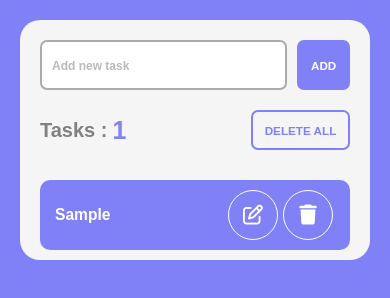
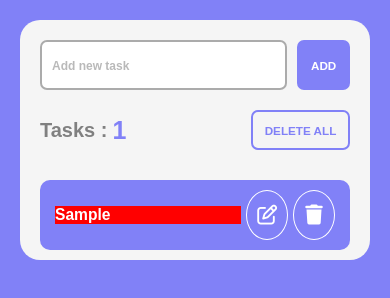
Before and after one commit to areseius/EA-GM2-todo, a plain HTML site: page index.html in a window 390 px wide. Both pictures are taken after typing "Sample" into the empty fields and a click on the button "ADD". Drawn offline with Linux system fonts and the light colour scheme.

Commit message:
little changes

```diff
--- a/resource/css/style.css
+++ b/resource/css/style.css
@@ -141,8 +141,10 @@ h1 span {
   color: white;
   font-weight: bold;
   font-size: clamp(10px, 4vw, 20px);
-  width: 78%;
+  width: 80%;
+  min-width: 2%;
   overflow-wrap: break-word;
+  background-color: red;
 }
 
 .todotaskbox ul li i {
@@ -209,25 +211,8 @@ h1 span {
   color: rgba(255, 255, 255, 0.514);
 }
 
-@media only screen and (max-width: 600px) {
-  .todotaskbox ul li .listText {
-    width: 70%;
-  }
-}
 @media only screen and (max-width: 450px) {
   .todobox {
     padding: 0px;
   }
 }
-
-@media only screen and (max-width: 400px) {
-  .todotaskbox ul li .listText {
-    width: 60%;
-  }
-}
-
-@media only screen and (max-width: 300px) {
-  .todotaskbox ul li .listText {
-    width: 50%;
-  }
-}
```
